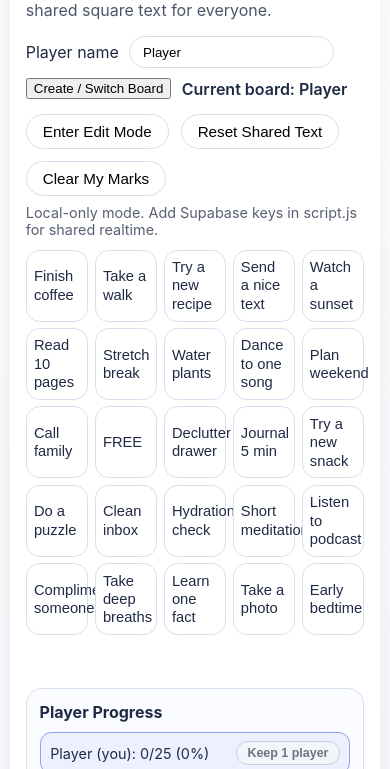
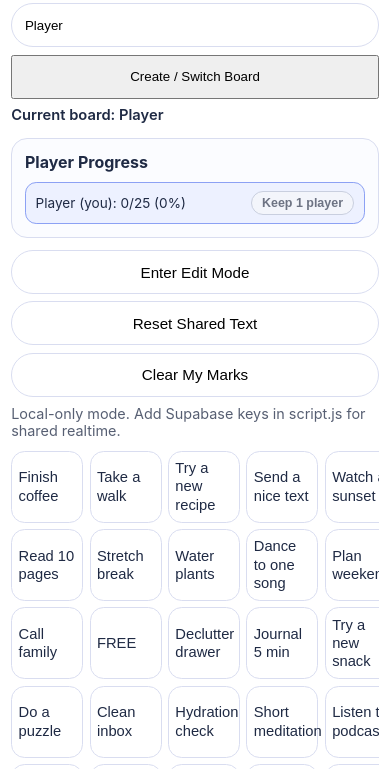
Before and after one commit to Bergie15/BergstromBingo, a plain HTML site: page index.html in a window 390 px wide. Shown: the part 148-917 px from the top of the page. Drawn offline with nearby package versions, Linux system fonts and the light colour scheme.

Commit message:
Improve mobile layout and touch usability

```diff
--- a/styles.css
+++ b/styles.css
@@ -163,6 +163,10 @@ button {
   gap: 0.55rem;
 }
 
+.board-wrapper {
+  width: 100%;
+}
+
 .cell {
   min-height: 95px;
   border: 1px solid var(--line);
@@ -213,16 +217,73 @@ button {
 }
 
 @media (max-width: 580px) {
+  .app {
+    width: 100%;
+    margin: 0;
+    min-height: 100vh;
+    border-radius: 0;
+    padding: 0.85rem 0.7rem 1rem;
+  }
+
+  h1 {
+    margin-top: 0.1rem;
+    font-size: 1.4rem;
+  }
+
+  .player-controls {
+    display: grid;
+    grid-template-columns: 1fr;
+    gap: 0.45rem;
+    align-items: stretch;
+  }
+
+  .player-controls label,
+  .current-player {
+    font-size: 0.92rem;
+  }
+
+  .player-controls input,
+  .player-controls button,
+  .controls button {
+    width: 100%;
+    min-height: 44px;
+  }
+
+  .controls {
+    display: grid;
+    grid-template-columns: 1fr;
+    gap: 0.45rem;
+  }
+
   .layout {
     grid-template-columns: 1fr;
+    gap: 0.75rem;
+  }
+
+  .progress-panel {
+    order: -1;
+  }
+
+  .board-wrapper {
+    overflow-x: auto;
+    -webkit-overflow-scrolling: touch;
+    padding-bottom: 0.35rem;
   }
 
   .board {
+    width: max-content;
+    min-width: 100%;
+    grid-template-columns: repeat(5, 72px);
     gap: 0.4rem;
   }
 
   .cell {
     min-height: 72px;
     font-size: 0.85rem;
+    padding: 0.4rem;
+  }
+
+  .progress-item {
+    font-size: 0.85rem;
   }
 }
```
